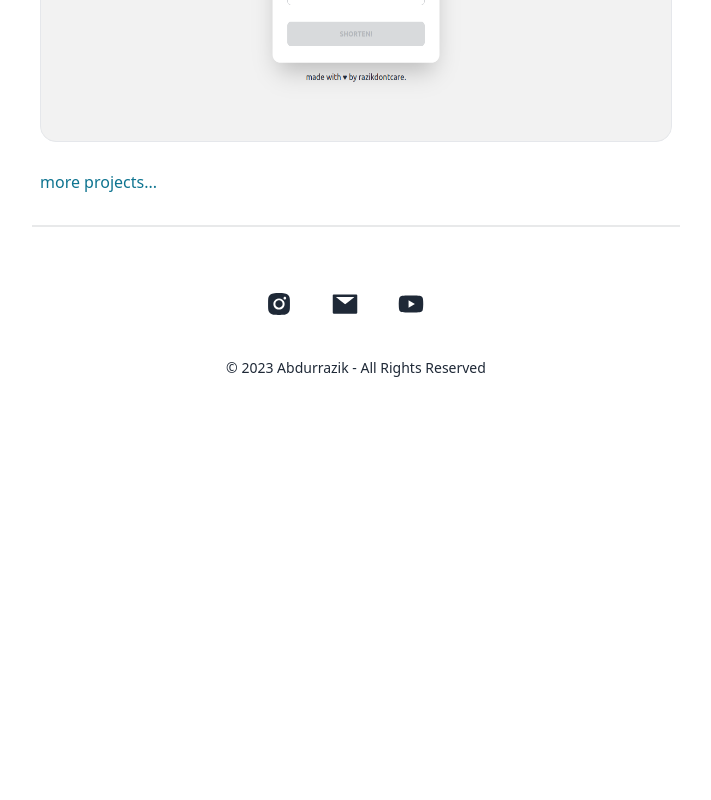
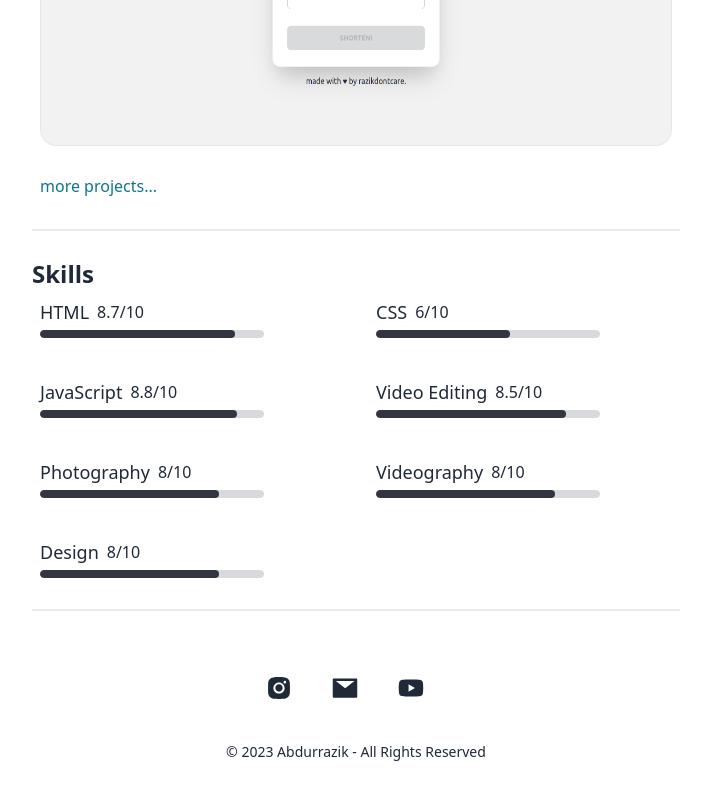
Before and after one commit to razikdontcare/razik, a Next.js app: page / in a window 1280 px wide. Shown: the part 716-1516 px from the top of the page, without its empty margins (284-995 px from the left). Before the commit the page ends 1160 px from the top, so only its background shows below. Built offline with nearby package versions, Linux system fonts and the light colour scheme.

Commit message:
projects page

```diff
--- a/pages/index.jsx
+++ b/pages/index.jsx
@@ -1,6 +1,11 @@
 import React, { useEffect, useState } from "react";
 import Head from "next/head";
-import { AiOutlineLink, AiFillInstagram, AiFillMail, AiFillYoutube } from "react-icons/ai";
+import {
+  AiOutlineLink,
+  AiFillInstagram,
+  AiFillMail,
+  AiFillYoutube,
+} from "react-icons/ai";
 
 function Home() {
   return (
@@ -41,7 +46,7 @@ function Home() {
         <div className="divider"></div>
 
         <div className="mt-5">
-          <h2 className="font-bold text-xl">Latest Project</h2>
+          <h2 className="font-bold text-2xl">Latest Project</h2>
           <div className="p-2 grid gap-2">
             <a
               href="https://sptfy.tech"
@@ -72,10 +77,99 @@ function Home() {
 
         <div className="divider"></div>
 
+        <div className="mt-5">
+          <h2 className="font-bold text-2xl">Skills</h2>
+          <div className="p-2 grid md:grid-cols-2 md:gap-10 gap-5">
+            <div className="grid grid-cols-1 gap-1">
+              <div className="flex items-center">
+                <span className="text-lg font-medium">HTML</span>
+                <span className="ml-2">8.7/10</span>
+              </div>
+              <progress
+                className="progress w-56"
+                value="87"
+                max="100"
+              ></progress>
+            </div>
+            <div className="grid grid-cols-1 gap-1">
+              <div className="flex items-center">
+                <span className="text-lg font-medium">CSS</span>
+                <span className="ml-2">6/10</span>
+              </div>
+              <progress
+                className="progress w-56"
+                value="60"
+                max="100"
+              ></progress>
+            </div>
+            <div className="grid grid-cols-1 gap-1">
+              <div className="flex items-center">
+                <span className="text-lg font-medium">JavaScript</span>
+                <span className="ml-2">8.8/10</span>
+              </div>
+              <progress
+                className="progress w-56"
+                value="88"
+                max="100"
+              ></progress>
+            </div>
+            <div className="grid grid-cols-1 gap-1">
+              <div className="flex items-center">
+                <span className="text-lg font-medium">Video Editing</span>
+                <span className="ml-2">8.5/10</span>
+              </div>
+              <progress
+                className="progress w-56"
+                value="85"
+                max="100"
+              ></progress>
+            </div>
+            <div className="grid grid-cols-1 gap-1">
+              <div className="flex items-center">
+                <span className="text-lg font-medium">Photography</span>
+                <span className="ml-2">8/10</span>
+              </div>
+              <progress
+                className="progress w-56"
+                value="80"
+                max="100"
+              ></progress>
+            </div>
+            <div className="grid grid-cols-1 gap-1">
+              <div className="flex items-center">
+                <span className="text-lg font-medium">Videography</span>
+                <span className="ml-2">8/10</span>
+              </div>
+              <progress
+                className="progress w-56"
+                value="80"
+                max="100"
+              ></progress>
+            </div>
+
+            <div className="grid grid-cols-1 gap-1">
+              <div className="flex items-center">
+                <span className="text-lg font-medium">Design</span>
+                <span className="ml-2">8/10</span>
+              </div>
+              <progress
+                className="progress w-56"
+                value="80"
+                max="100"
+              ></progress>
+            </div>
+          </div>
+        </div>
+
+        <div className="divider"></div>
+
         <footer className="footer footer-center p-10 text-base-content rounded">
           <div>
             <div className="grid grid-flow-col gap-4">
-              <a className="w-[50px]" href="https://www.instagram.com/razikdontcare">
+              <a
+                className="w-[50px]"
+                href="https://www.instagram.com/razikdontcare"
+              >
                 <AiFillInstagram size={28} />
               </a>
               <a className="w-[50px]" href="mailto:contact@razik.my.id">
--- /dev/null
+++ b/pages/projects/index.jsx
@@ -0,0 +1,161 @@
+import React from "react";
+import Head from "next/head";
+import {
+  AiOutlineLink,
+  AiFillInstagram,
+  AiFillMail,
+  AiFillYoutube,
+  AiOutlineHome,
+} from "react-icons/ai";
+
+const Projects = () => {
+  return (
+    <>
+      <Head>
+        <title>Abdurrazik | Projects</title>
+        <link rel="shortcut icon" href="/dp.jpg" type="image/x-icon" />
+      </Head>
+
+      <div className="container max-w-[680px] mx-auto md:my-[2%] px-4">
+        <div className="text-sm breadcrumbs">
+          <ul>
+            <li>
+              <a className="link link-hover" href="/">
+                <AiOutlineHome className="mr-1" />
+                Home
+              </a>
+            </li>
+            <li>Projects</li>
+          </ul>
+        </div>
+
+        <h1 className="font-bold text-3xl ml-2">Projects</h1>
+        <p>Here are some of the projects that i have worked on.</p>
+
+        <div className="divider"></div>
+
+        <div className="grid">
+          <div className="my-5">
+            <a
+              href="https://sptfy.tech"
+              className="link link-hover font-medium text-xl flex items-center"
+            >
+              <AiOutlineLink className="mr-1" />
+              sptfy.tech
+            </a>
+            <p className="text-sm my-2">
+              sptfy.tech is Spotify URL Shortener to make your long Spotify link
+              into a short link that you can put on your Social Media bio.
+            </p>
+            <div className="mockup-window border bg-base-300">
+              <img
+                src="/sptfytech.png"
+                alt="sptfy.tech"
+                className="aspect-video"
+              />
+            </div>
+
+            <div className="my-5">
+							<span className="font-bold text-lg">Details :</span>
+							<ul className="list-none">
+								<li>
+									<span className="font-medium text-base">Framework: </span>
+									<span>NextJS</span>
+								</li>
+								<li>
+									<span className="font-medium text-base">UI: </span>
+									<span>Tailwindcss, DaisyUI</span>
+								</li>
+								<li>
+									<span className="font-medium text-base">Database: </span>
+									<span>Firebase</span>
+								</li>
+							</ul>
+						</div>
+
+          </div>
+
+          <div className="my-5">
+            <a
+              href="https://razik.studio"
+              className="link link-hover font-medium text-xl flex items-center"
+            >
+              <AiOutlineLink className="mr-1" />
+              RazikShort
+            </a>
+            <p className="text-sm my-2">
+              RazikShort is a free and open source URL Shortener to make your
+              long url into a short link.
+            </p>
+            <div className="mockup-window border bg-base-300">
+              <img
+                src="/razikshort.png"
+                alt="razikshort"
+                className="aspect-video"
+              />
+            </div>
+
+						<div className="my-5">
+							<span className="font-bold text-lg">Details :</span>
+							<ul className="list-none">
+								<li>
+									<span className="font-medium text-base">Framework: </span>
+									<span>NextJS</span>
+								</li>
+								<li>
+									<span className="font-medium text-base">UI: </span>
+									<span>ChakraUI</span>
+								</li>
+								<li>
+									<span className="font-medium text-base">Database: </span>
+									<span>Firebase</span>
+								</li>
+							</ul>
+						</div>
+          </div>
+          <div className="my-5">
+            <a
+              href="https://radiosmanger.web.app/"
+              className="link link-hover font-medium text-xl flex items-center"
+            >
+              <AiOutlineLink className="mr-1" />
+              Radio SMANGER
+            </a>
+            <p className="text-sm my-2">
+              RazikShort is a free and open source URL Shortener to make your
+              long url into a short link.
+            </p>
+            <div className="mockup-window border bg-base-300">
+              <img
+                src="/razikshort.png"
+                alt="razikshort"
+                className="aspect-video"
+              />
+            </div>
+
+						<div className="my-5">
+							<span className="font-bold text-lg">Details :</span>
+							<ul className="list-none">
+								<li>
+									<span className="font-medium text-base">Framework: </span>
+									<span>NextJS</span>
+								</li>
+								<li>
+									<span className="font-medium text-base">UI: </span>
+									<span>MUI Material</span>
+								</li>
+								<li>
+									<span className="font-medium text-base">Database: </span>
+									<span>Firebase</span>
+								</li>
+							</ul>
+						</div>
+          </div>
+
+        </div>
+      </div>
+    </>
+  );
+};
+
+export default Projects;
```
Also changed, not shown: public/razikshort.png (added).
